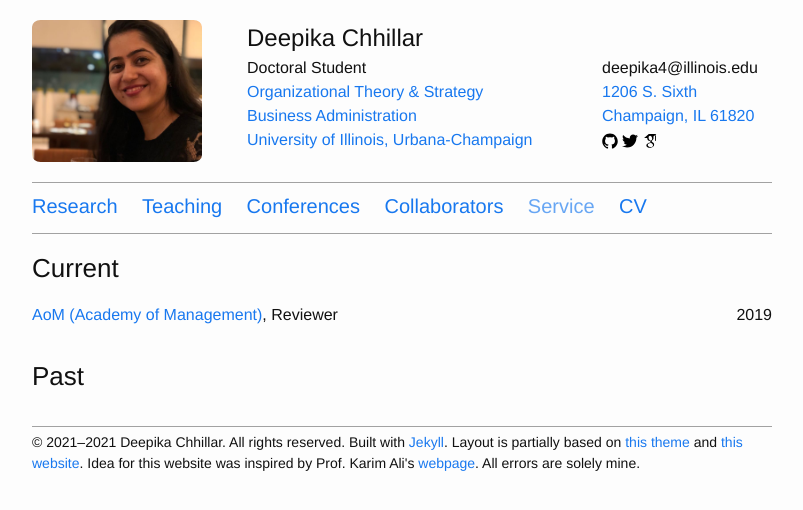
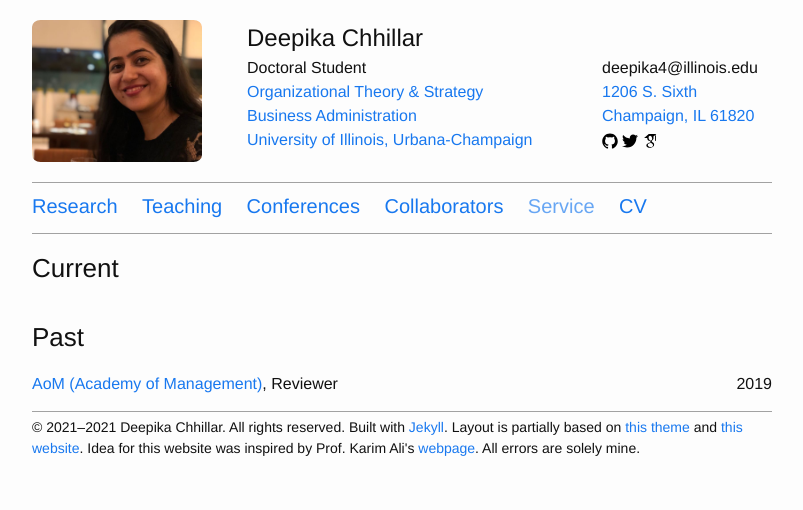
Before and after one commit to deepikachhillar/deepikachhillar.github.io, a Jekyll site: the page built from nav/service.md, in a window 1280 px wide. Shown: the top 510 px of the page, without its empty margins (238-1041 px from the left). Built offline with Jekyll 4.4.1, drawn with Linux system fonts in a browser that asks for light colours.

Commit message:
Update service.md

```diff
--- a/nav/service.md
+++ b/nav/service.md
@@ -9,8 +9,8 @@
 
 {% assign thisYear = "now" | date: "%Y" | plus: 0 %}
 
-{% assign current = site.data.services | where_exp: "service", "service.year >= 2019"%}
-{% assign past = site.data.services | where_exp: "service", "service.year < 2019"%}
+{% assign current = site.data.services | where_exp: "service", "service.year >= thisYear"%}
+{% assign past = site.data.services | where_exp: "service", "service.year < thisYear"%}
 
 
 ### Current
```
